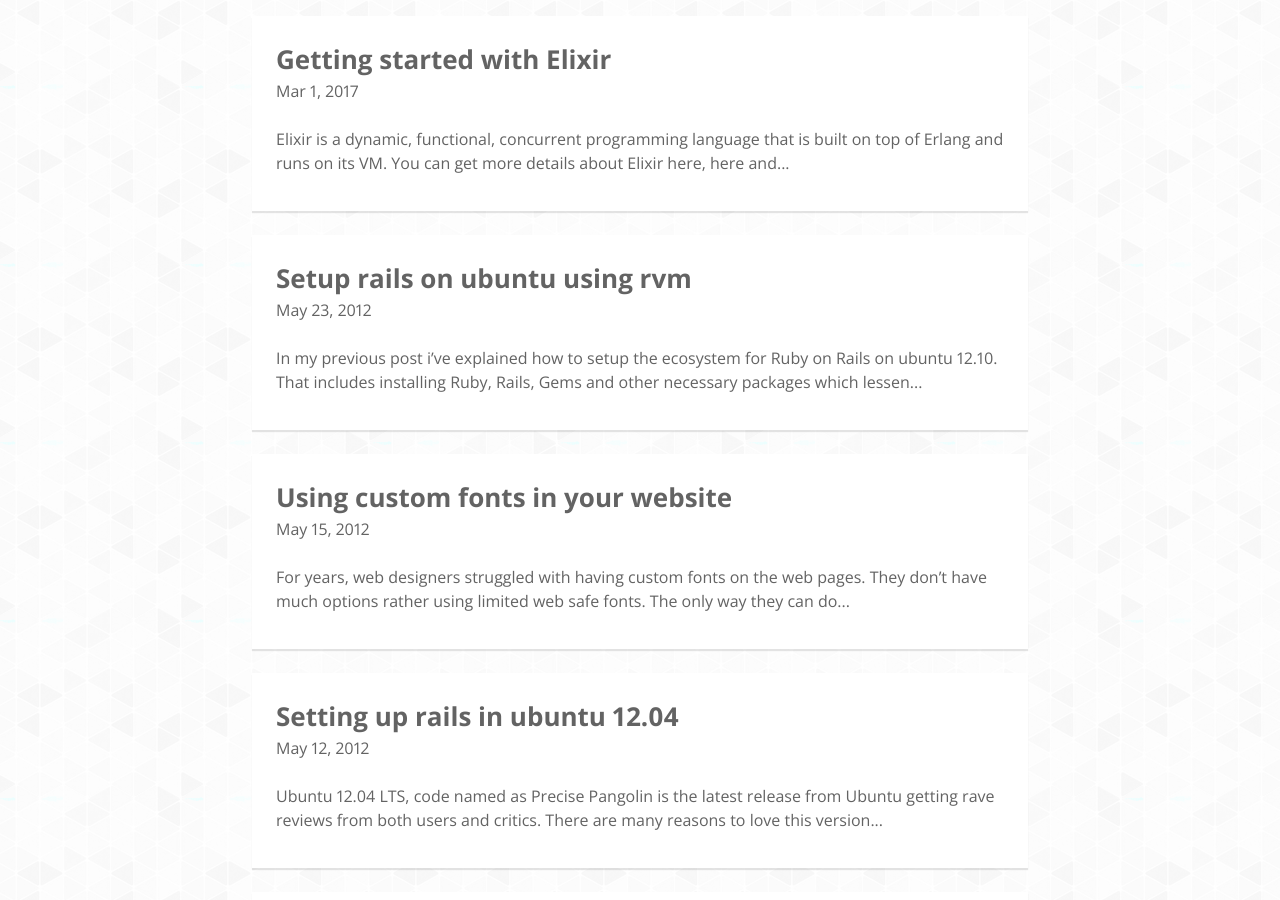
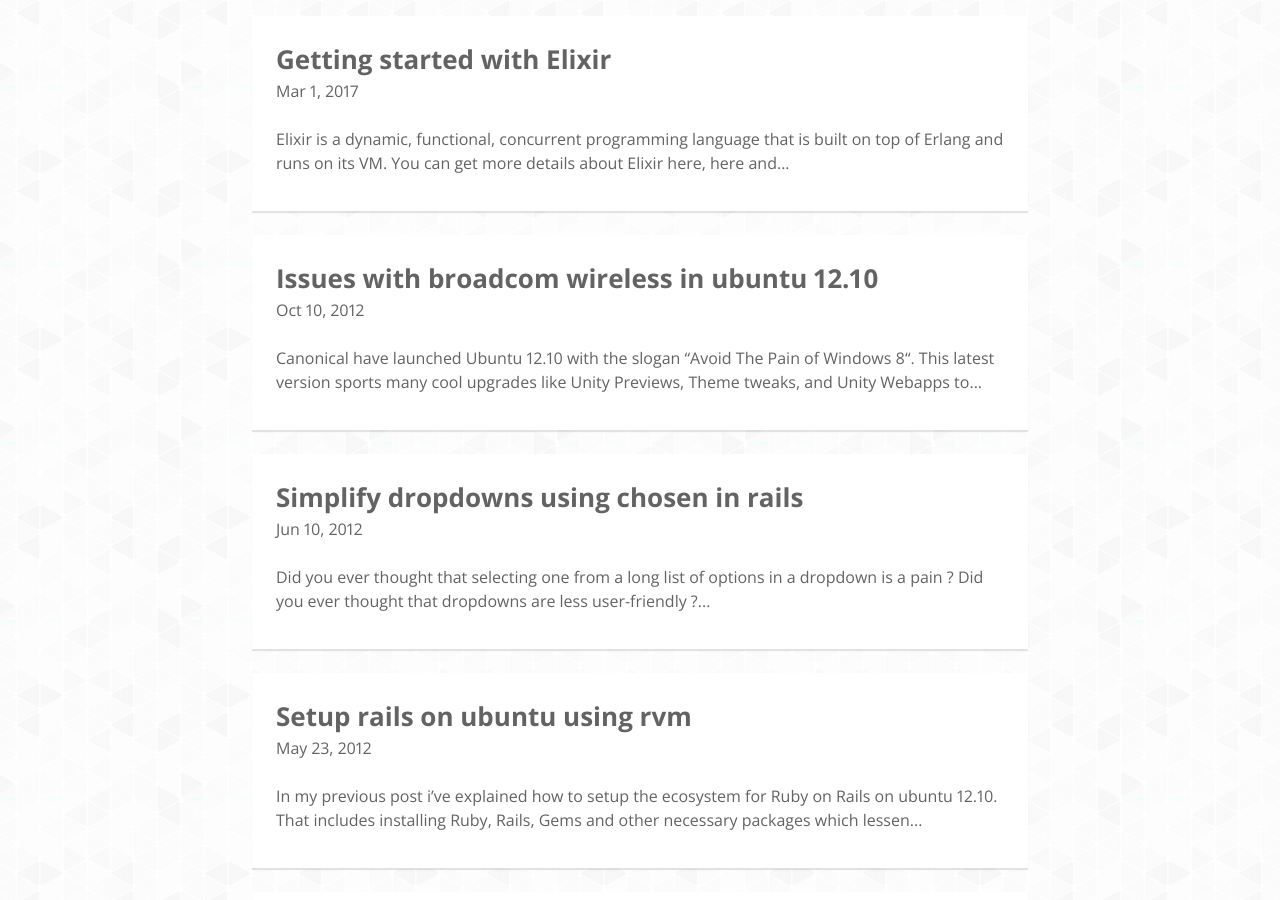
Before and after one commit to sandheepg/musings, a Jekyll site: the page built from blog/index.html, in a window 1280 px wide and 900 px high, scrolled down 996 px. Built offline with Jekyll 4.4.1, drawn with Linux system fonts in a browser that asks for light colours; nearby versions of some CDN libraries; some web fonts are replaced; the list of posts is cut into pages by our own code.

Commit message:
legacy posts added

```diff
--- a/_posts/2012-05-12-setting-up-rails-in-ubuntu-1204.md
+++ b/_posts/2012-05-12-setting-up-rails-in-ubuntu-1204.md
@@ -32,7 +32,7 @@
 sudo apt-get install g++
 {% endhighlight %}
 
-Ruby, Ruby gems or any Ruby related packages must not be installed using apt-get as it leads to unwanted headaches. The best way to install Ruby is installing from source. Alternatively you can use RVM and install Ruby as explained [here](). Find stable version of Ruby [here](ftp://ftp.ruby-lang.org/pub/ruby/1.9/ "Ruby")  and download it to setup-installers directory.
+Ruby, Ruby gems or any Ruby related packages must not be installed using apt-get as it leads to unwanted headaches. The best way to install Ruby is installing from source. Alternatively you can use RVM and install Ruby as explained [here](https://sandheepg.github.io/musings/setup-rails-on-ubuntu-using-rvm "use rvm to set up rails on ubuntu"). Find stable version of Ruby [here](ftp://ftp.ruby-lang.org/pub/ruby/1.9/ "Ruby")  and download it to setup-installers directory.
 
 Extract the tar.gz file using the command
 
--- /dev/null
+++ b/_posts/2012-06-10-simplify-dropdowns-using-chosen-in-rails.md
@@ -0,0 +1,77 @@
+---
+layout: post
+title: "Simplify dropdowns using chosen in rails"
+permalink: simplify-dropdowns-using-chosen-in-rails
+date: 2012-06-10 16:24:43
+comments: true
+description: "simplify dropdowns using chosen in rails"
+keywords: "chosen, dropdown"
+categories: "rails"
+
+tags:
+
+---
+
+Did you ever thought that selecting one from a long list of options in a dropdown is a pain ? Did you ever thought that dropdowns are less user-friendly ? With the magic of [JQuery](http://jquery.com/ "Jquery") using dropdowns in your web pages is going to be fun again. [Chosen](http://harvesthq.github.com/chosen/ "Chosen") is a Javascript library that makes long dropdowns (select boxes) more user friendly.
+
+In one of my recent projects, i need to implement a dropdown for my end user to select a product from a long list of products. Using a select tag just serves the purpose but i wanted to enhance its ease of use. I tried googling on this and zeroed in on the library Chosen. Below are a few good things about Chosen, i’ve considered before using it.
+
+** Its incredibly simple to use. Just add a few lines of code to your webpages and you can breathe life into dropdowns.
+
+** Chosen just replaces normal HTML fields, which means you don’t need to fight with it to make it work in the pages or to handle the data on the back end. Every thing works normally as you want them to.
+
+** Chosen by default supports multiple select, optgroups, selected state and browser tab order.
+
+** Chosen is fairly simple to customize. With out of the box support to most of the features, i didn’t see the need for much customization except for the styles as i see them fit.
+
+** Chosen has support even for Prototype which means i can use the same for my other projects which uses Prototype library.
+
+Chosen is available as a [gem](https://github.com/tsechingho/chosen-rails "Chosen") for Ruby on Rails which fits well with Asset Pipeline. Include Chosen gem in your Gemfile.
+
+{% highlight bash %}
+gem 'chosen-rails'
+{% endhighlight %}
+
+and then run
+
+{% highlight bash %}
+bundle install
+{% endhighlight %}
+
+Alternatively, you can install the gem by running
+
+{% highlight bash %}
+gem install chosen-rails
+{% endhighlight %}
+
+Once the gem is installed, include chosen javascript assets to your manifest file. If you are using JQuery
+
+{% highlight bash %}
+//= require chosen-jquery
+{% endhighlight %}
+
+In case of Prototype
+
+{% highlight bash %}
+//= require chosen-prototype
+{% endhighlight %}
+
+Then, include Chosen stylesheet assets to your manifest file.
+
+{% highlight bash %}
+*= require chosen
+{% endhighlight %}
+
+Specify **.chzn-select** as a class to dropdowns in your view. Activate the plugin for Jquery as
+
+{% highlight bash %}
+$(".chzn-select").chosen();
+{% endhighlight %}
+
+In case of Prototype
+
+{% highlight bash %}
+new Chosen(some_form_element);
+{% endhighlight %}
+
+That is it .. you have a nice user friendly dropdown on your website which your users love to use. Happy Coding!
--- /dev/null
+++ b/_posts/2012-10-10-issues-with-broadcom-wireless-in-ubuntu-1210.md
@@ -0,0 +1,40 @@
+---
+layout: post
+title: "Issues with broadcom wireless in ubuntu 12.10"
+permalink: issues-with-broadcom-wireless-in-ubuntu-1210
+date: 2012-10-10 16:56:22
+comments: true
+description: "issues with broadcom wireless in ubuntu 12.10"
+keywords: "wireless, broadcom"
+categories: "ubuntu"
+
+tags:
+
+---
+
+Canonical have launched Ubuntu 12.10 with the slogan “Avoid The Pain of Windows 8“. This latest version sports many cool upgrades like Unity Previews, Theme tweaks, and Unity Webapps to name a few. You can download it from the [Ubuntu](http://www.ubuntu.com/ "Ubuntu") website as usual. In case you want to upgrade from Ubuntu 12.04 to 12.10 run your Software Updater. This should prompt you for a upgrade to 12.10. In case you still unable to see it, check the updates tab and select *Any New version* in the last drop down. Re-launch the Software updater and you should now see prompt to upgrade to 12.10.
+
+Make sure you are connected to internet with decent speed. Its always recommended to take a backup of your existing data before proceeding for an update. Click on the upgrade button and grab a coffee. It will take around 30-45 minutes for the upgrade to finish (YMMV). Reboot the system and you are greeted with brand new version of your favourite OS.
+
+Take a quick tour and am sure you will love the features. If you find something is breaking .. no issues the os is backed with a community who posts regular fixes and tweaks which should fix your issues in no time.
+
+I had my share of problems when updated to Ubuntu 12.10 from 12.04. My wireless stopped working. I couldn’t connect to any of the wireless networks. I’ve ran apt-get update without much luck. With quick googling i’ve found the fix. Follow the below steps to fix the issue with the Broadcom wireless driver.
+
+
+** Uninstall all wireless drivers. Use Synaptic Package Manager to do it for you.
+
+** If not already installed, you can install Synaptic by running
+{% highlight bash %}
+sudo apt-get install synaptic
+{% endhighlight %}
+
+** In Synaptic, do a search for bcm. All boxes with a green box next to them select for complete removal.
+
+** Then mark __firmware-b43-lpphy-installer__ and accept the recommended for installation.
+
+** Click on Apply.
+
+** Reboot the system once done.
+
+You should have a working wireless now.
+Cheeers 😉
```
